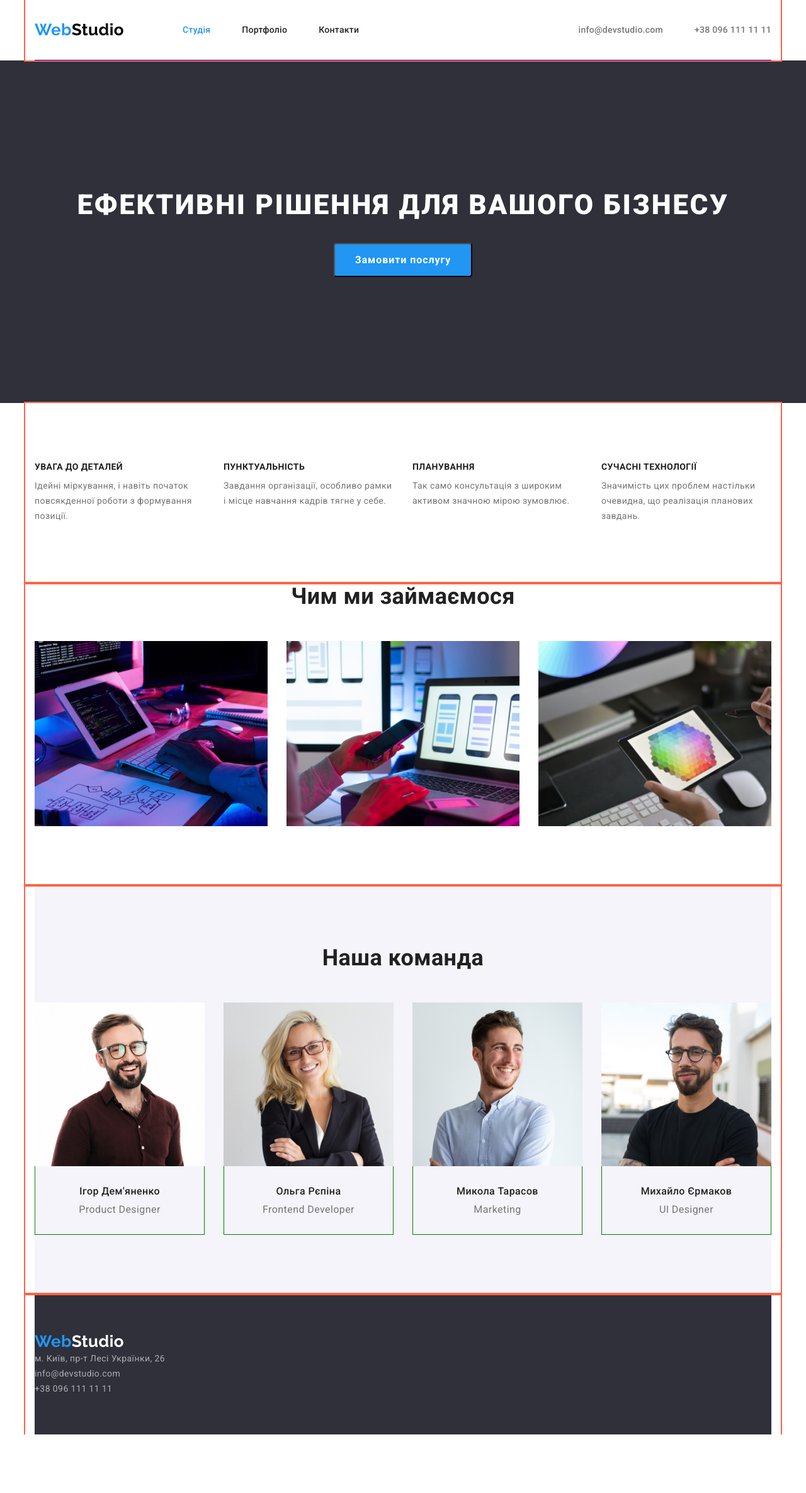
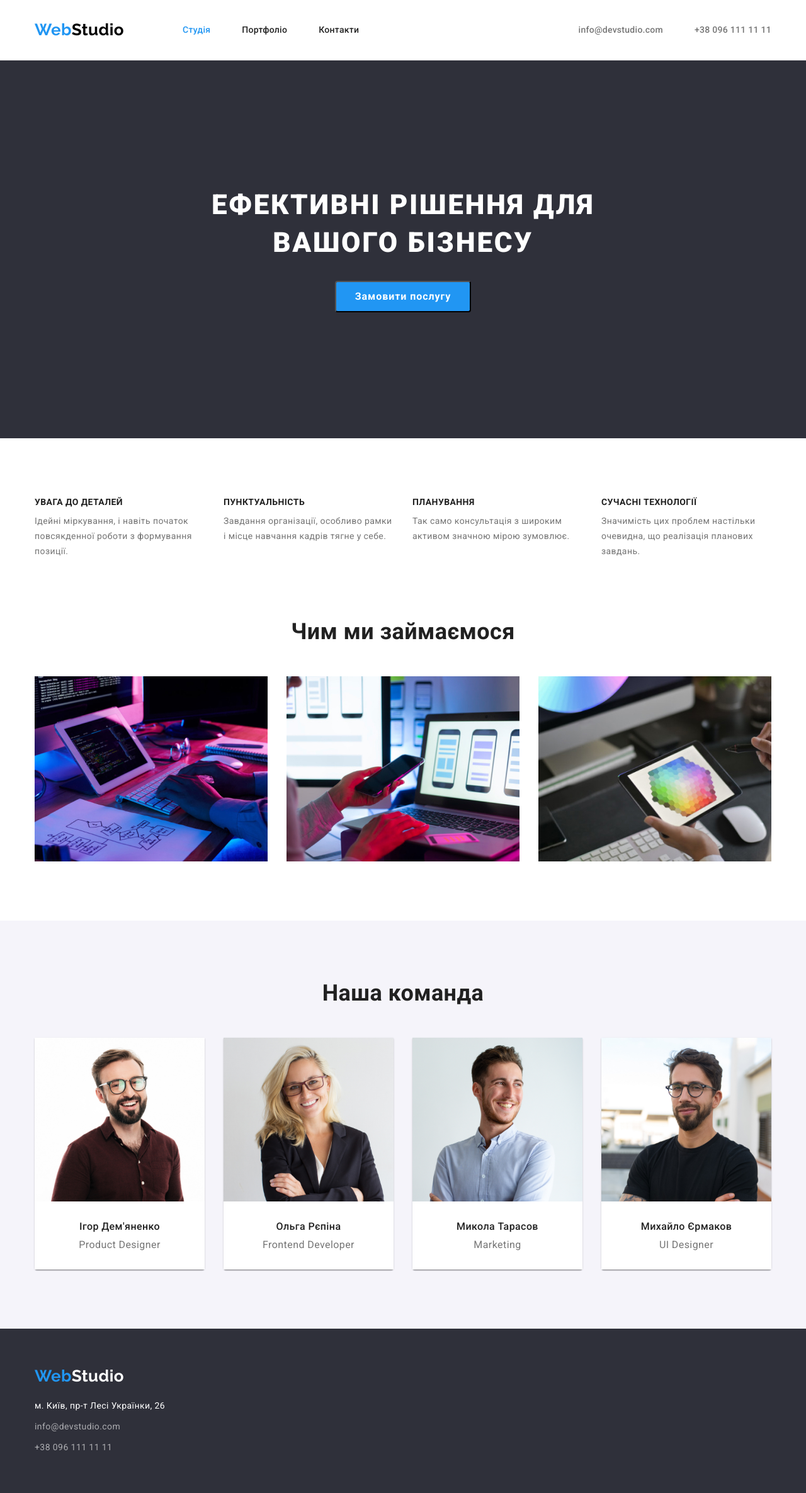
Before and after one commit to TetianaAsadova/goit-markup-hw-03, a plain HTML site: page index.html in a window 1280 px wide. Shown: the whole page at 63% size. Before the commit the page ends 2278 px from the top, so only its background shows below. Drawn offline with nearby package versions, Linux system fonts and the light colour scheme.

Commit message:
summary end 2

```diff
--- a/css/styles.css
+++ b/css/styles.css
@@ -48,7 +48,6 @@ p {
     width: 1200px;
     padding-left: 15px;
     padding-right: 15px;
-    outline: 2px solid tomato;
 }
 
 /* index.html */
@@ -76,7 +75,7 @@ button {
 
 .header {
     display: block;
-    border-bottom: 1px solid blue;
+    border-bottom: 1px solid #ECECEC;
 }
 
 .main-string {
@@ -154,6 +153,7 @@ button {
 /* section Hero */
 
 .hero {
+    display: block;
     padding-top: 200px;
     padding-bottom: 200px;
 
@@ -170,8 +170,12 @@ button {
     text-transform: uppercase;
 }
 .hero-button {
+
+    cursor: pointer;
     border-radius: 4px;
-    padding: 10px 32px;
+    width: 216px;
+    height: 50px;
+
     color: var(--whete-letters);
     background: var(--fonbut);
     font-weight: 700;
@@ -180,6 +184,13 @@ button {
     align-items: center;
     letter-spacing: 0.06em;
 }
+
+.container .hero-button:hover,
+.container .hero-button:focus {
+    background: #188CE8;
+}
+
+
 
 /* Section Benefits */
 
@@ -259,10 +270,14 @@ button {
     justify-content: space-between;
 }
 
+.team-persone {
+    box-shadow: 0px 1px 3px rgba(0, 0, 0, 0.12), 0px 1px 1px rgba(0, 0, 0, 0.14), 0px 2px 1px rgba(0, 0, 0, 0.2);
+    border-radius: 0px 0px 4px 4px;
+}
+
 .team-box {
+    background: #FFFFFF;
     padding: 30px 15px;
-    border: 1px solid green;
-    border-top: none;
 }
 
 .team-second-title {
@@ -283,12 +298,20 @@ button {
 
 /* footer */
 
+.footer-cont {
+    display: block;
+    background: var(--fon);
+    padding-top: 60px;
+    padding-bottom: 60px;
+}
+
 .logofoot {
     color: var(--whete-letters);
     font-family: 'Raleway';
     font-weight: 700;
     font-size: 26px;
     line-height: 1.19;
+
     text-decoration: none;
 }
 
@@ -300,16 +323,36 @@ button {
     font-style: normal  ;
 }
 
-.footer-cont {
-    background: var(--fon);
-    padding-top: 60px;
-    padding-bottom: 60px;
+.adress-margin {
+    margin-top: 20px;
+}
+
+.footer-margin {
+    margin-bottom: 9px;
+}
+
+.footer-adress {
+    color: #FFFFFF;
+    line-height: 1.71;
+    text-decoration: none;
+
 }
 
 .footer-text {
     color: rgba(255, 255, 255, 0.6);
     line-height: 1.71;
     text-decoration: none;
+
+}
+
+.norm .footer-text:hover,
+.norm .footer-text:focus {
+    color: var(--fonbut);
+}
+
+.norm .footer-adress:hover,
+.norm .footer-adress:focus {
+    color: var(--fonbut);
 }
 
 /* portfolio */
@@ -318,7 +361,6 @@ button {
     padding-top: 94px;
     padding-bottom: 94px;
 }
-
 
 .button-type     {
     display: inline-block;
@@ -332,6 +374,8 @@ button {
     font-size: 16px;
     line-height: 1.62;
     text-align: center;
+    border: none;
+    cursor: pointer;
 }
 
 .button-all {
@@ -346,11 +390,15 @@ button {
     font-size: 16px;
     line-height: 1.62;
     text-align: center;
+    border: none;
+    cursor: pointer;
 }
 
 .site-click {
     display: flex;
     justify-content: center;
+    align-items: center;
+
 }
 
 .site-click .item:not(:last-child) {
@@ -388,8 +436,8 @@ button {
 }
 
 .element-width:nth-last-child(-n+3) {
-    margin-bottom: 0; */
-}
+    margin-bottom: 0;} */
+
 /* alternative */
 
 /* .element-width:not(:nth-child(3n) {
@@ -404,9 +452,17 @@ button {
     text-decoration: none;
 }
 
+.descrip-box {
+    display: block;
+    padding: 20px 24px;
+    background: #FFFFFF;
+    border: 1px solid #EEEEEE;
+    border-top: none;
+}
+
 .section-title-portfolio {
     margin-bottom: 4px;
-
+    text-decoration: none;
     color: var(--title-text-color);
     font-weight: 700;
     font-size: 18px;
@@ -414,19 +470,9 @@ button {
     letter-spacing: 0.06em;
 }
 
-.descrip-box {
-    padding: 20px 24px;
-    border: 1px solid green;
-    border-top: none;
-}
-
 .descrip {
     color: var(--main-text-color);
     font-size: 16px;
     line-height: 1.88;
+    text-decoration: none;
 }
-
-.norm .footer-text:hover,
-.norm .footer-text:focus {
-    color: var(--fonbut);
-}
--- a/index.html
+++ b/index.html
@@ -14,8 +14,8 @@
 
 <body>
 
-    <div class="container">
-        <header class="header main-string">
+    <header class="header">
+        <div class="container main-string">
             <nav class="line">
                 <a href="#" class="logo"><span>Web</span>Studio</a>
                 <ul class="site-nav list">
@@ -28,19 +28,22 @@
                 <li class="item"><a href="mailto:info@devstudio.com" class="refer">info@devstudio.com</a></li>
                 <li class="item"><a href="tel:+380961111111" class="refer">+38 096 111 11 11</a></li>
             </ul>
+        </div>
     </header>
-    </div>
-
 
     <main>
         <section class="hero">
+            <div class="container">
                 <h1 class="hero-title">
-                Ефективні рішення для вашого&nbsp;бізнесу
+                    Ефективні рішення для <br> вашого бізнесу
                 </h1>
                 <button type="button" class="hero-button">Замовити послугу</button>
+            </div>
+
         </section>
+
+        <section class="section">
             <div class="container">
-            <section class="section">
                 <h2 class="visually-hidden">Наші переваги</h2>
                 <ul class="benefits-line list">
                     <li>
@@ -60,11 +63,11 @@
                         <p class="section-text">Значимість цих проблем настільки очевидна, що реалізація планових завдань.</p>
                     </li>
                 </ul>
+            </div>
         </section>
-        </div>
 
+        <section class="section job">
             <div class="container">
-            <section class="section job">
                 <h2 class="job-work">Чим ми займаємося</h2>
                 <ul class="foto-line list">
                     <li>
@@ -77,35 +80,35 @@
                         <img class="picture" src="./img/foto3.jpg" alt="фото роботи на комп'ютері" width="370" height="294" />
                     </li>
                 </ul>
+            </div>
         </section>
-        </div>
 
+        <section class="section team">
             <div class="container">
-            <section class="section team">
                 <h2 class="team-title">Наша команда</h2>
                 <ul class="team-line list">
-                    <li>
+                    <li class="team-persone">
                         <img class="picture" src="./img/p-designer.jpg" alt="Product Designer" width="270" height="260" />
                         <div class="team-box">
                             <h3 class="team-second-title">Ігор Дем'яненко</h3>
                             <p class="team-text">Product Designer</p>
                         </div>
                     </li>
-                    <li>
+                    <li class="team-persone">
                         <img class="picture" src="./img/developer.jpg" alt="Frontend Developer" width="270" height="260" />
                         <div class="team-box">
                             <h3 class="team-second-title">Ольга Рєпіна</h3>
                             <p class="team-text">Frontend Developer</p>
                         </div>
                     </li>
-                    <li>
+                    <li class="team-persone">
                         <img class="picture" src="./img/marketing.jpg" alt="Marketing" width="270" height="260" />
                         <div class="team-box">
                             <h3 class="team-second-title">Микола Тарасов</h3>
                             <p class="team-text">Marketing</p>
                         </div>
                     </li>
-                    <li>
+                    <li class="team-persone">
                         <img class="picture" src="./img/u-designer.jpg" alt="UI Designer" width="270" height="260" />
                         <div class="team-box">
                             <h3 class="team-second-title">Михайло Єрмаков</h3>
@@ -113,29 +116,26 @@
                         </div>
                     </li>
                 </ul>
+            </div>
         </section>
-        </div>
-
-
     </main>
 
+    <footer class="footer-cont">
         <div class="container">
-        <footer class="footer-cont">
             <a href="#" class="logofoot"><span>Web</span>Studio</a>
-            <address>
+            <address class="adress-margin">
                 <ul class="norm list">
-                    <li>
-                        <a href="https://goo.gl/maps/524kkG5ZM38i1wWp9" class="footer-text" target="_blank"
+                    <li class="footer-margin">
+                        <a href="https://goo.gl/maps/524kkG5ZM38i1wWp9" class="footer-adress" target="_blank"
                             rel="noopener noreferrer nofollov">м. Київ, пр-т Лесі Українки, 26
                         </a>
                     </li>
-                    <li><a href="mailto:info@devstudio.com" class="footer-text refer">info@devstudio.com</a></li>
+                    <li class="footer-margin"><a href="mailto:info@devstudio.com" class="footer-text refer">info@devstudio.com</a></li>
                     <li><a href="tel:+380961111111" class="footer-text refer">+38 096 111 11 11</a></li>
                 </ul>
             </address>
+        </div>
     </footer>
-    </div>
-
 
 </body>
 
```
Also changed, not shown: portfolio.html (+19 -20 lines). Lines whose indentation alone changed are shown as unchanged.
